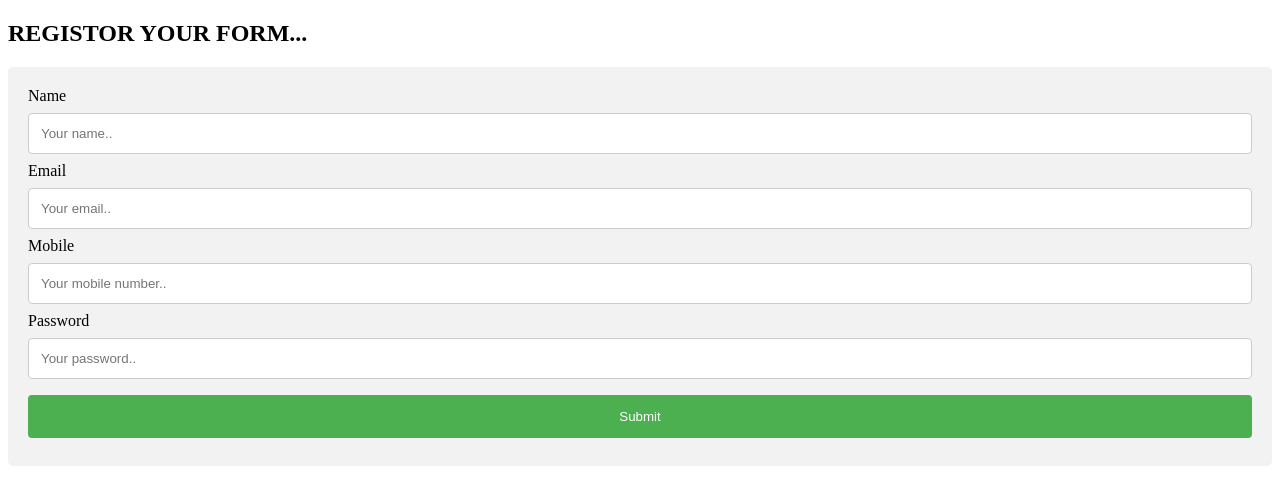
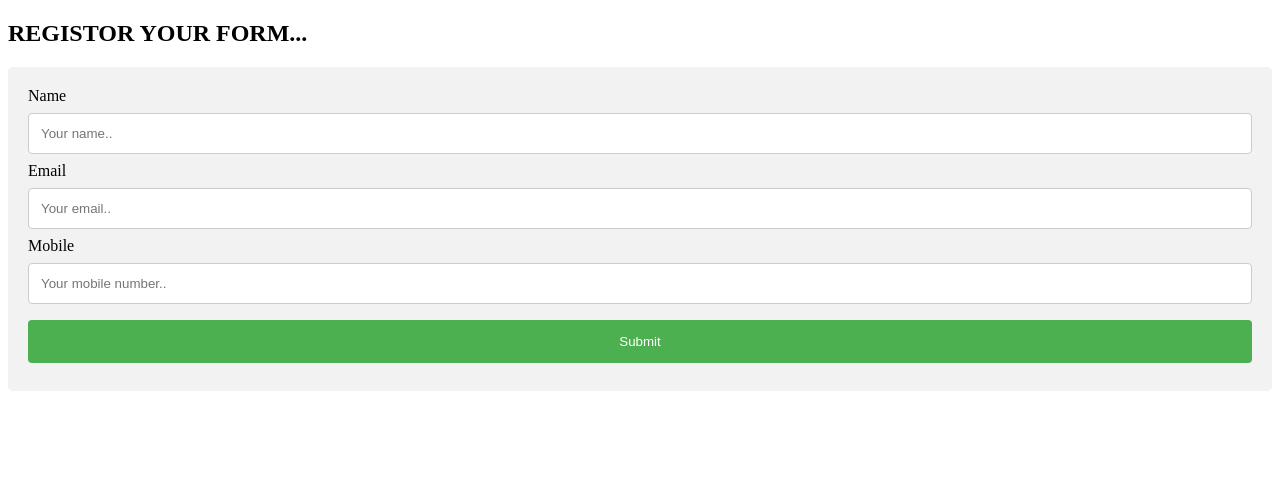
Before and after one commit to RADHEOILMILL1/database, a plain HTML site: page index.html in a window 1280 px wide. Drawn offline with Linux system fonts and the light colour scheme.

Commit message:
Refactor form in index.html
Removed password input field and adjusted form structure.

```diff
--- a/index.html
+++ b/index.html
@@ -49,8 +49,7 @@ input[type=submit]:hover {
   <label for="mobile">Mobile</label>
   <input type="text" id="lname" name="Mobile" placeholder="Your mobile number..">
 
- <label for="password">Password</label>
-  <input type="text" id="lname" name="Password" placeholder="Your password..">
+
 
   <input type="submit" value="Submit" name="submit">
 </form>
```
